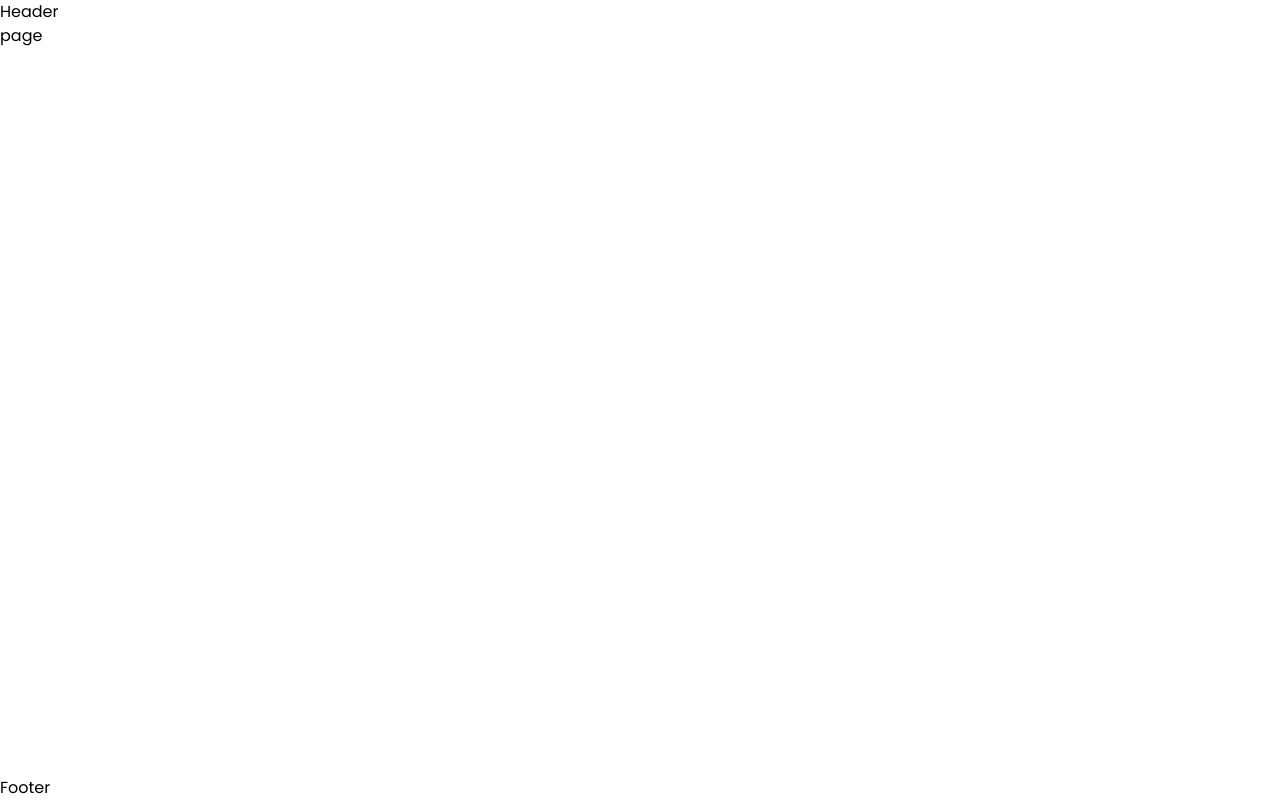
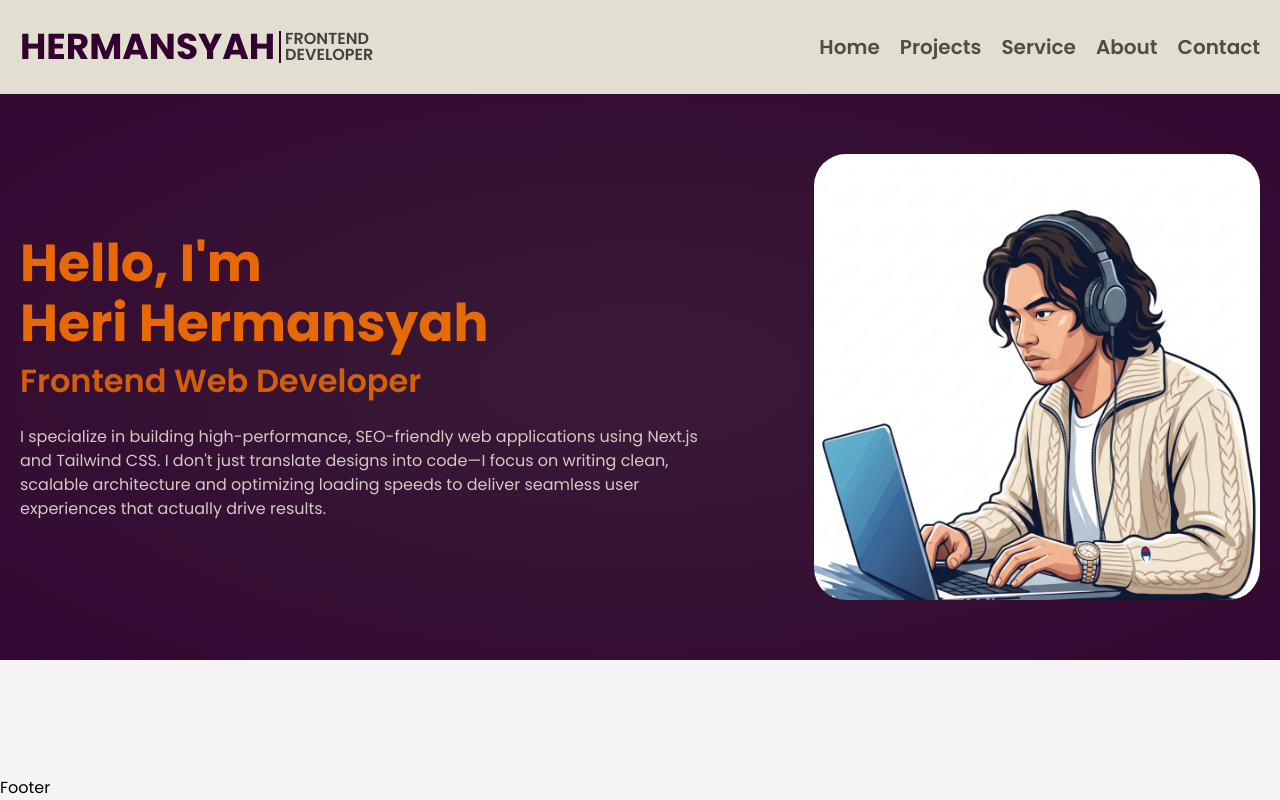
Before and after one commit to herihermansyah/new-portfolio, a Next.js app: page / in a window 1280 px wide. Built offline with nearby package versions, Linux system fonts and the light colour scheme.

Commit message:
create hero section, logo, menu navigation, wrapper, toggle menu, project section

```diff
--- a/src/app/layout.tsx
+++ b/src/app/layout.tsx
@@ -19,7 +19,10 @@ export default function RootLayout({
   children: React.ReactNode;
 }>) {
   return (
-    <html lang="en" className={`${poppinsFonts.className} h-full antialiased`}>
+    <html
+      lang="en"
+      className={`${poppinsFonts.className} h-full antialiased bg-clear-off-white scroll-smooth`}
+    >
       <body className="min-h-full flex flex-col">
         <Layouts>{children}</Layouts>
       </body>
--- a/src/app/page.tsx
+++ b/src/app/page.tsx
@@ -1,9 +1,12 @@
-import React from 'react'
+import Hero from "@/components/hero-section";
+import React from "react";
 
 const page = () => {
   return (
-    <div>page</div>
-  )
-}
+    <div>
+      <Hero />
+    </div>
+  );
+};
 
-export default page
+export default page;
--- /dev/null
+++ b/src/components/hero-section.tsx
@@ -0,0 +1,45 @@
+import React from "react";
+import Wrapper from "./wrapper";
+import Image from "next/image";
+
+const Hero = () => {
+  return (
+    <section
+      id="home"
+      className="py-15 bg-charcoal-gray bg-radial from-purple/60 to-purple/90"
+    >
+      <Wrapper className="flex flex-col lg:flex-row gap-8 lg:gap-20 items-center justify-between">
+        <div className="flex flex-col gap-5 lg:w-200">
+          <div className="flex flex-col gap-1">
+            <h1 className="flex flex-col text-orange/90 text-[36px] sm:text-[52px] leading-10 sm:leading-15 font-bold">
+              <span>Hello, I&apos;m</span>
+              <span>Heri Hermansyah</span>
+            </h1>
+            <h2 className="text-orange/80 text-[22px] sm:text-[32px] font-semibold">
+              Frontend Web Developer
+            </h2>
+          </div>
+          <p className="text-cream/90">
+            I specialize in building high-performance, SEO-friendly web
+            applications using Next.js and Tailwind CSS. I don&apos;t just
+            translate designs into code—I focus on writing clean, scalable
+            architecture and optimizing loading speeds to deliver seamless user
+            experiences that actually drive results.
+          </p>
+        </div>
+        <div className="overflow-hidden rounded-4xl">
+          <Image
+            src={"/vector-hero.webp"}
+            alt="me"
+            width={500}
+            height={500}
+            className="object-cover object-top"
+            priority
+          />
+        </div>
+      </Wrapper>
+    </section>
+  );
+};
+
+export default Hero;
--- /dev/null
+++ b/src/components/logo.tsx
@@ -0,0 +1,18 @@
+import Link from "next/link";
+import React from "react";
+
+const Logo = () => {
+  return (
+    <Link href={"/"} className="flex items-center gap-1 uppercase">
+      <h1 className="text-purple text-[24px] sm:text-[36px] font-bold">
+        Hermansyah
+      </h1>
+      <div className="w-0.5 h-7 sm:h-8 bg-purple" />
+      <h2 className="flex flex-col leading-4 text-charcoal-gray font-semibold">
+        <span>Frontend</span> <span>Developer</span>
+      </h2>
+    </Link>
+  );
+};
+
+export default Logo;
--- /dev/null
+++ b/src/components/menu-navigation.tsx
@@ -0,0 +1,35 @@
+import React from "react";
+import {cn} from "@/lib/utils";
+
+const menuData = [
+  {id: 1, name: "home", link: "#home"},
+  {id: 2, name: "projects", link: "#projects"},
+  {id: 3, name: "service", link: "#service"},
+  {id: 4, name: "about", link: "#about"},
+  {id: 5, name: "contact", link: "#contact"},
+];
+
+interface MenuNavigationProps {
+  className?: React.ReactNode;
+}
+
+const MenuNavigation = ({className}: MenuNavigationProps) => {
+  return (
+    <nav aria-label="menu header">
+      <ul className={cn("flex items-center gap-5 capitalize", className)}>
+        {menuData.map((item) => (
+          <li key={item.id}>
+            <a
+              href={item.link}
+              className="text-charcoal-gray-100 font-semibold text-[18px] lg:text-[20px]"
+            >
+              {item.name}
+            </a>
+          </li>
+        ))}
+      </ul>
+    </nav>
+  );
+};
+
+export default MenuNavigation;
--- /dev/null
+++ b/src/components/projects-section.tsx
@@ -0,0 +1,12 @@
+import React from "react";
+import Wrapper from "./wrapper";
+
+const Projects = () => {
+  return (
+    <section>
+      <Wrapper></Wrapper>
+    </section>
+  );
+};
+
+export default Projects;
--- /dev/null
+++ b/src/components/toggle-menu.tsx
@@ -0,0 +1,29 @@
+import {cn} from "@/lib/utils";
+import React, {forwardRef} from "react";
+
+interface ToggleMenuProps extends React.ButtonHTMLAttributes<HTMLButtonElement> {
+  children?: React.ReactNode;
+  className?: string;
+}
+
+const ToggleMenu = forwardRef<HTMLButtonElement, ToggleMenuProps>(
+  ({className, children, ...props}, ref) => {
+    return (
+      <button
+        ref={ref}
+        {...props}
+        className={cn(
+          "text-[24px] text-clear-off-white bg-purple p-2 rounded-md",
+          "cursor-pointer active:scale-95 transition-all duration-100 ease-in-out",
+          className,
+        )}
+      >
+        {children}
+      </button>
+    );
+  },
+);
+
+ToggleMenu.displayName = "ToggleMenu";
+
+export default ToggleMenu;
--- /dev/null
+++ b/src/components/wrapper.tsx
@@ -0,0 +1,25 @@
+import {cn} from "@/lib/utils";
+import React, {forwardRef} from "react";
+
+interface WrapperProps {
+  className?: string;
+  children?: React.ReactNode;
+}
+
+const Wrapper = forwardRef<HTMLDivElement, WrapperProps>(
+  ({className, children, ...props}, ref) => {
+    return (
+      <div
+        ref={ref}
+        {...props}
+        className={cn("container mx-auto lg:w-main px-4 lg:px-0", className)}
+      >
+        {children}
+      </div>
+    );
+  },
+);
+
+Wrapper.displayName = "Wrapper";
+
+export default Wrapper;
--- a/src/layouts/header.tsx
+++ b/src/layouts/header.tsx
@@ -1,9 +1,39 @@
-import React from 'react'
+"use client";
+import Logo from "@/components/logo";
+import MenuNavigation from "@/components/menu-navigation";
+import ToggleMenu from "@/components/toggle-menu";
+import Wrapper from "@/components/wrapper";
+import {cn} from "@/lib/utils";
+import React from "react";
+import {HiMenuAlt3} from "react-icons/hi";
+import {MdOutlineCloseFullscreen} from "react-icons/md";
 
 const Header = () => {
+  const [isOpen, setIsOpen] = React.useState(false);
   return (
-    <div>Header</div>
-  )
-}
+    <div className="bg-cream py-5 relative z-10">
+      <Wrapper className="flex items-center justify-between ">
+        <Logo />
+        <div
+          className={cn(
+            "absolute bg-cream w-full left-1/2 -translate-x-1/2 py-10",
+            isOpen ? "translate-y-42" : "-translate-y-full",
+            "transition-all duration-500 ease-in-out -z-10",
+            "lg:static lg:z-10 lg:translate-y-0 lg:left-0 lg:translate-x-0 lg:py-0 lg:bg-transparent lg:w-fit",
+            "lg:transition-none"
+          )}
+        >
+          <MenuNavigation className="flex-col gap-5 items-center lg:flex-row" />
+        </div>
+        <ToggleMenu
+          onClick={() => setIsOpen(!isOpen)}
+          className="block lg:hidden"
+        >
+          {isOpen ? <MdOutlineCloseFullscreen /> : <HiMenuAlt3 />}
+        </ToggleMenu>
+      </Wrapper>
+    </div>
+  );
+};
 
-export default Header
+export default Header;
```
Also changed, not shown: public/vector-hero.webp (added).
